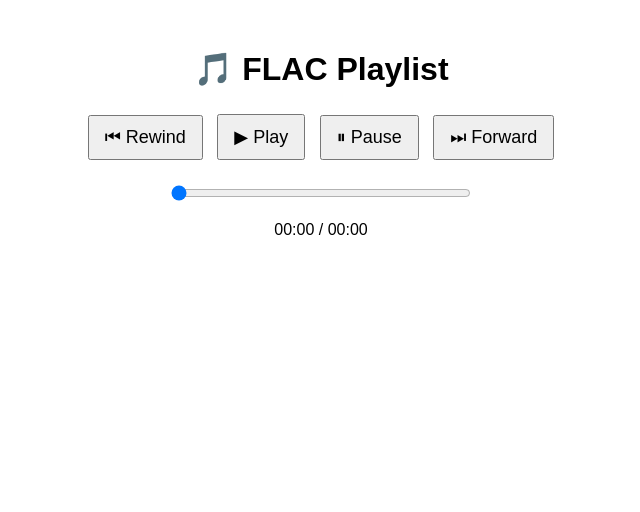
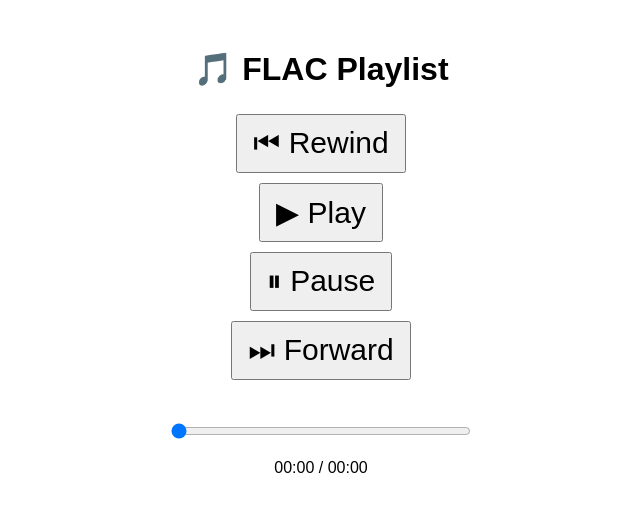
Before and after one commit to aleitao69/music, a Django app: template audio/templates/flac_player.html in a window 1280 px wide. Shown: the top 512 px of the page, without its empty margins (319-959 px from the left). Run offline with Django 5.2, Linux system fonts and the light colour scheme; the template is opened without the code that fills it, so the values that code supplies are empty.

Commit message:
🛠️ Auto-commit

```diff
--- a/audio/templates/flac_player.html
+++ b/audio/templates/flac_player.html
@@ -10,7 +10,7 @@
             margin-top: 50px;
         }
         button {
-            font-size: 18px;
+            font-size: 30px;
             margin: 5px;
             padding: 10px 15px;
         }
@@ -25,10 +25,10 @@
     <audio id="flacPlayer" hidden></audio>
 
     <!-- Playback Controls -->
-    <button onclick="rewind()">⏮ Rewind</button>
-    <button onclick="play()">▶ Play</button>
-    <button onclick="pause()">⏸ Pause</button>
-    <button onclick="forward()">⏭ Forward</button>
+    <button onclick="rewind()">⏮ Rewind</button></br>
+    <button onclick="play()">▶ Play</button></br>
+    <button onclick="pause()">⏸ Pause</button></br>
+    <button onclick="forward()">⏭ Forward</button></br>
 
     <br><br>
 
```
Also changed, not shown: 1 other file.
